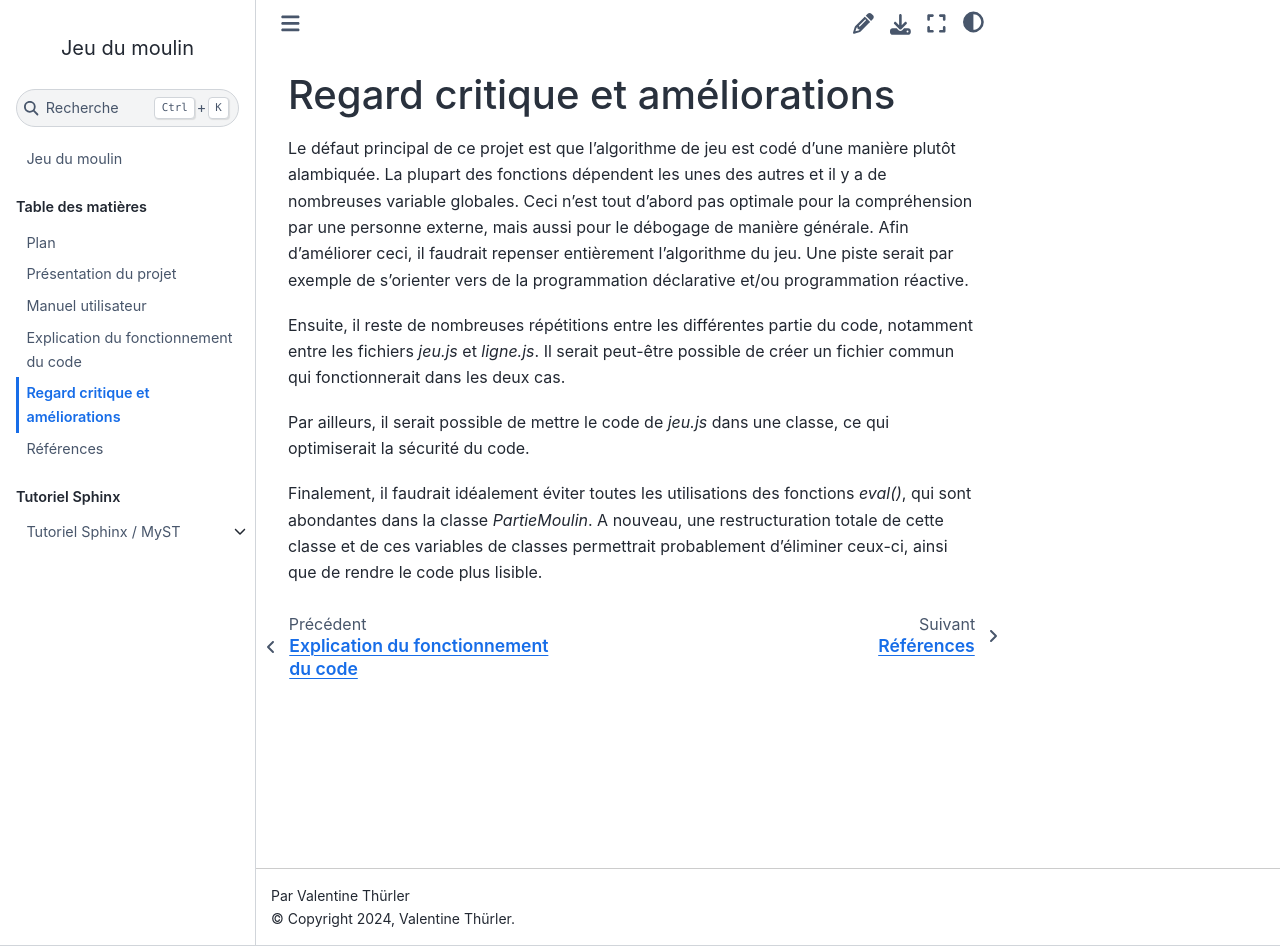
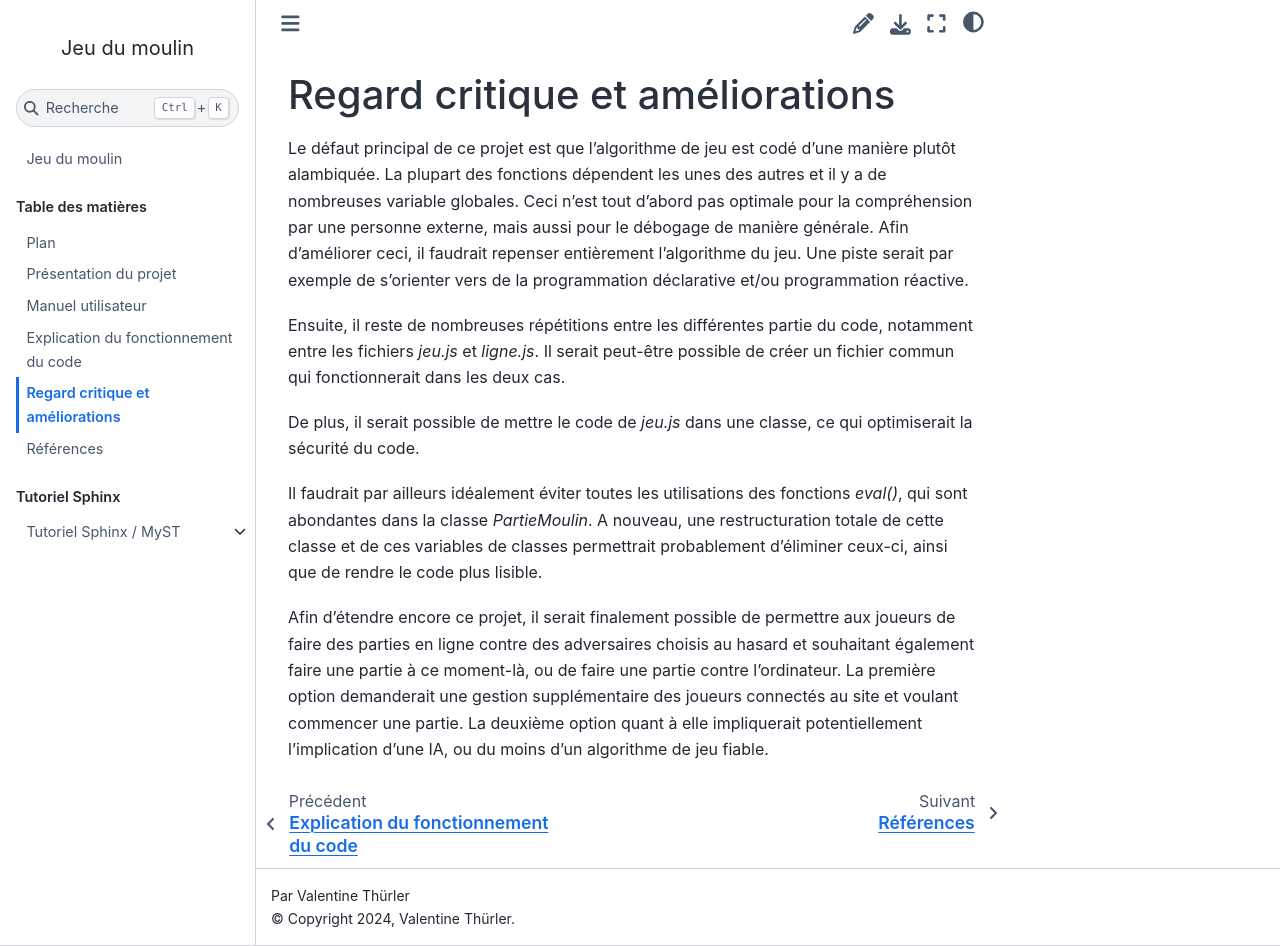
Before and after one commit to valentinethrlr/projet_moulin_documentation, a Sphinx documentation site: the page built from source/critique.md, in a window 1280 px wide and 946 px high. Built offline with Sphinx 7.4.7 and the Sphinx Book theme 1.1.4, drawn with Linux system fonts in a browser that asks for light colours.

Commit message:
améliorations

```diff
--- a/source/critique.md
+++ b/source/critique.md
@@ -6,6 +6,8 @@ Le défaut principal de ce projet est que l'algorithme de jeu est codé d'une ma
 
 Ensuite, il reste de nombreuses répétitions entre les différentes partie du code, notamment entre les fichiers <em>jeu.js</em> et <em>ligne.js</em>. Il serait peut-être possible de créer un fichier commun qui fonctionnerait dans les deux cas.
 
-Par ailleurs, il serait possible de mettre le code de <em>jeu.js</em> dans une classe, ce qui optimiserait la sécurité du code.
+De plus, il serait possible de mettre le code de <em>jeu.js</em> dans une classe, ce qui optimiserait la sécurité du code.
 
-Finalement, il faudrait idéalement éviter toutes les utilisations des fonctions <em>eval()</em>, qui sont abondantes dans la classe <em>PartieMoulin</em>. A nouveau, une restructuration totale de cette classe et de ces variables de classes permettrait probablement d'éliminer ceux-ci, ainsi que de rendre le code plus lisible.
+Il faudrait par ailleurs idéalement éviter toutes les utilisations des fonctions <em>eval()</em>, qui sont abondantes dans la classe <em>PartieMoulin</em>. A nouveau, une restructuration totale de cette classe et de ces variables de classes permettrait probablement d'éliminer ceux-ci, ainsi que de rendre le code plus lisible.
+
+Afin d'étendre encore ce projet, il serait finalement possible de permettre aux joueurs de faire des parties en ligne contre des adversaires choisis au hasard et souhaitant également faire une partie à ce moment-là, ou de faire une partie contre l'ordinateur. La première option demanderait une gestion supplémentaire des joueurs connectés au site et voulant commencer une partie. La deuxième option quant à elle impliquerait potentiellement l'implication d'une IA, ou du moins d'un algorithme de jeu fiable.
```
